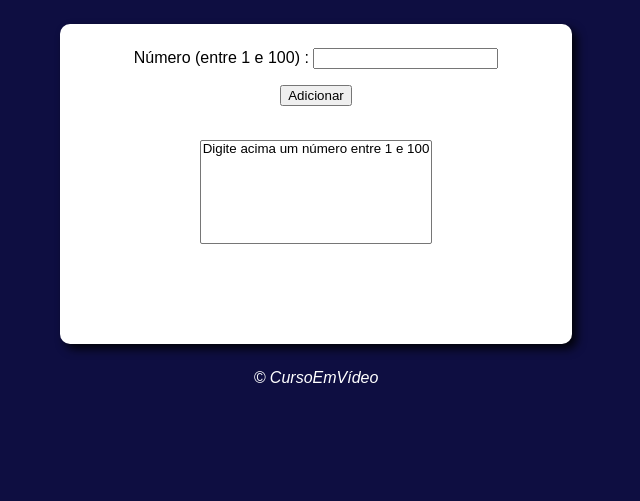
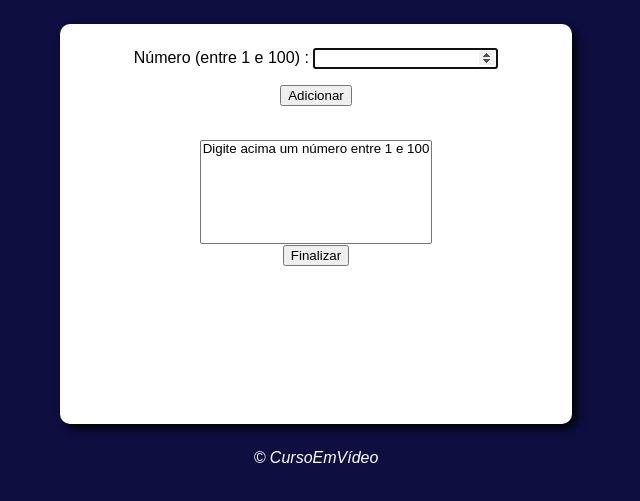
Before and after one commit to carolinadeoli/JavaScript, a plain HTML site: page Exercicio5/analisador.html in a window 1280 px wide. Both pictures are taken after a click on the button "Adicionar". Shown: the part 75-576 px from the top of the page, without its empty margins (324-964 px from the left). Drawn offline with Linux system fonts and the light colour scheme.

Commit message:
exercicio finalizado

```diff
--- a/Exercicio5/script.js
+++ b/Exercicio5/script.js
@@ -22,8 +22,40 @@ function inLista(n,l){
 
 function analisar(){
     if(isNumero(num.value) && !inLista(num.value, valores)){
-
+        valores.push(Number(num.value))
+        let item =document.createElement('option')
+        item.text = `Valor ${num.value} adicionado.`
+        lista.appendChild(item)
+        res.innerHTML=''
     } else {
         window.alert('Valor inválido ou já encontrado na lista.')
     }
+    num.value = ''
+    num.focus()
 }
+function finalizar(){
+    if (valores.length ==0){
+        window.alert ('Adicione valores antes de finalizar!')
+    } else {
+        let tot = valores.length
+        let maior = valores [0]
+        let menor = valores[0]
+        let soma =0
+        let media = 0
+        for(let pos in valores){
+            soma +=valores[pos]
+            if (valores [pos] > maior)
+                maior = valores[pos]
+            if(valores[pos] < menor)
+                menor = valores[pos]
+
+        }
+        media = soma /tot
+        res.innerHTML= ''
+        res.innerHTML += `<p>Ao todo, temos ${tot} números cadastrados.</p>`
+        res.innerHTML += `<p>O maior valor informado foi ${maior}.</p>`
+        res.innerHTML += `<p>O menor valor informado foi ${menor}.</p>`
+        res.innerHTML += `<p>Somando todos os valores, temos ${soma}.</p>`
+        res.innerHTML += `<p>A média dos valores digitados é ${media}.</p>`
+    }
+}
--- a/Exercicio5/style.css
+++ b/Exercicio5/style.css
@@ -21,7 +21,7 @@ section{
     display: block;
     align-items: center;
     width: 40vw;
-    height: 40vh;
+    height: 50vh;
     border-radius: 10px;
     box-shadow: 5px 5px 10px rgba(0, 0, 0, 0.856);
     margin:auto;
```
Also changed, not shown: Exercicio5/analisador.html (+1 -0 lines).
